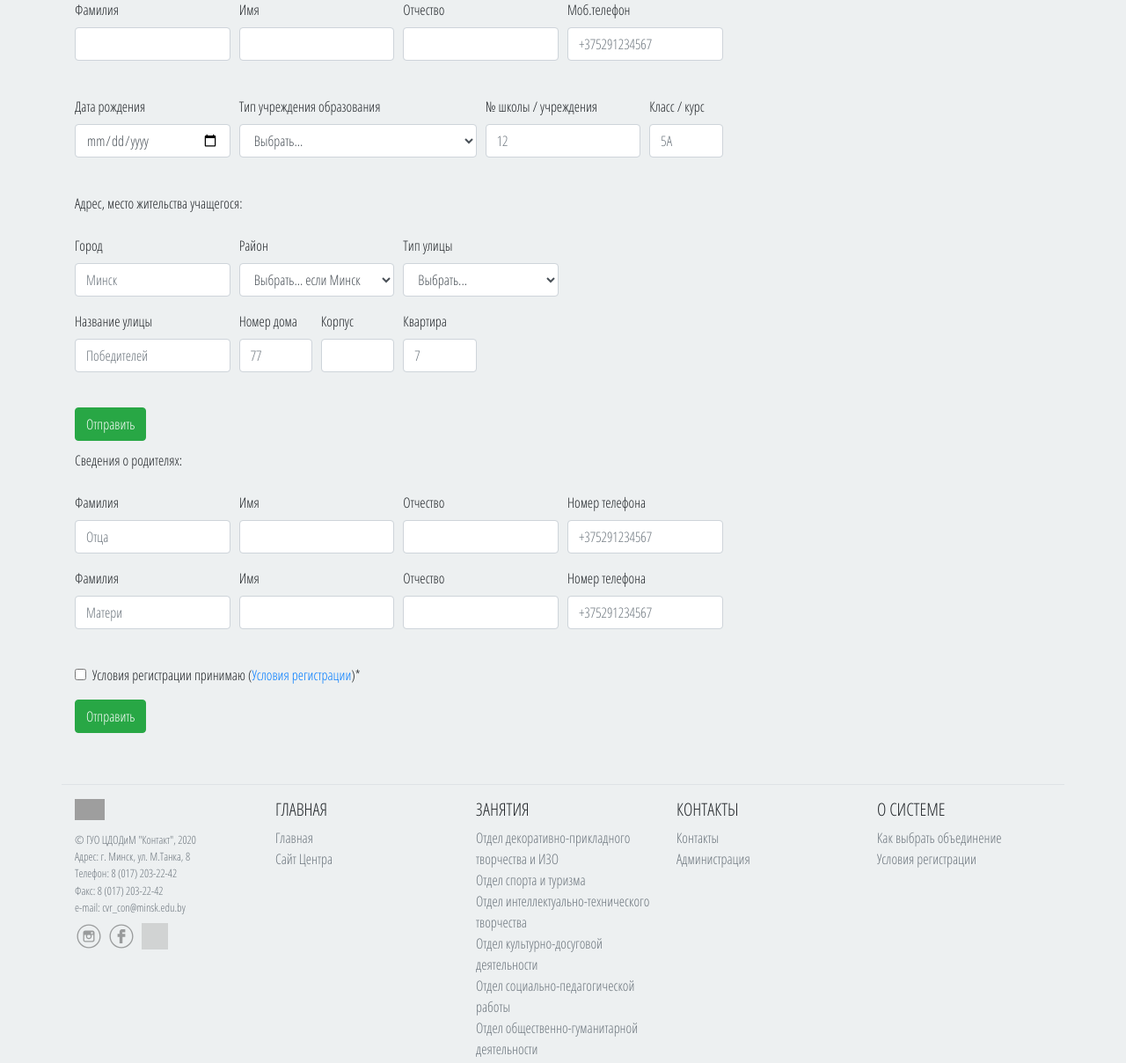
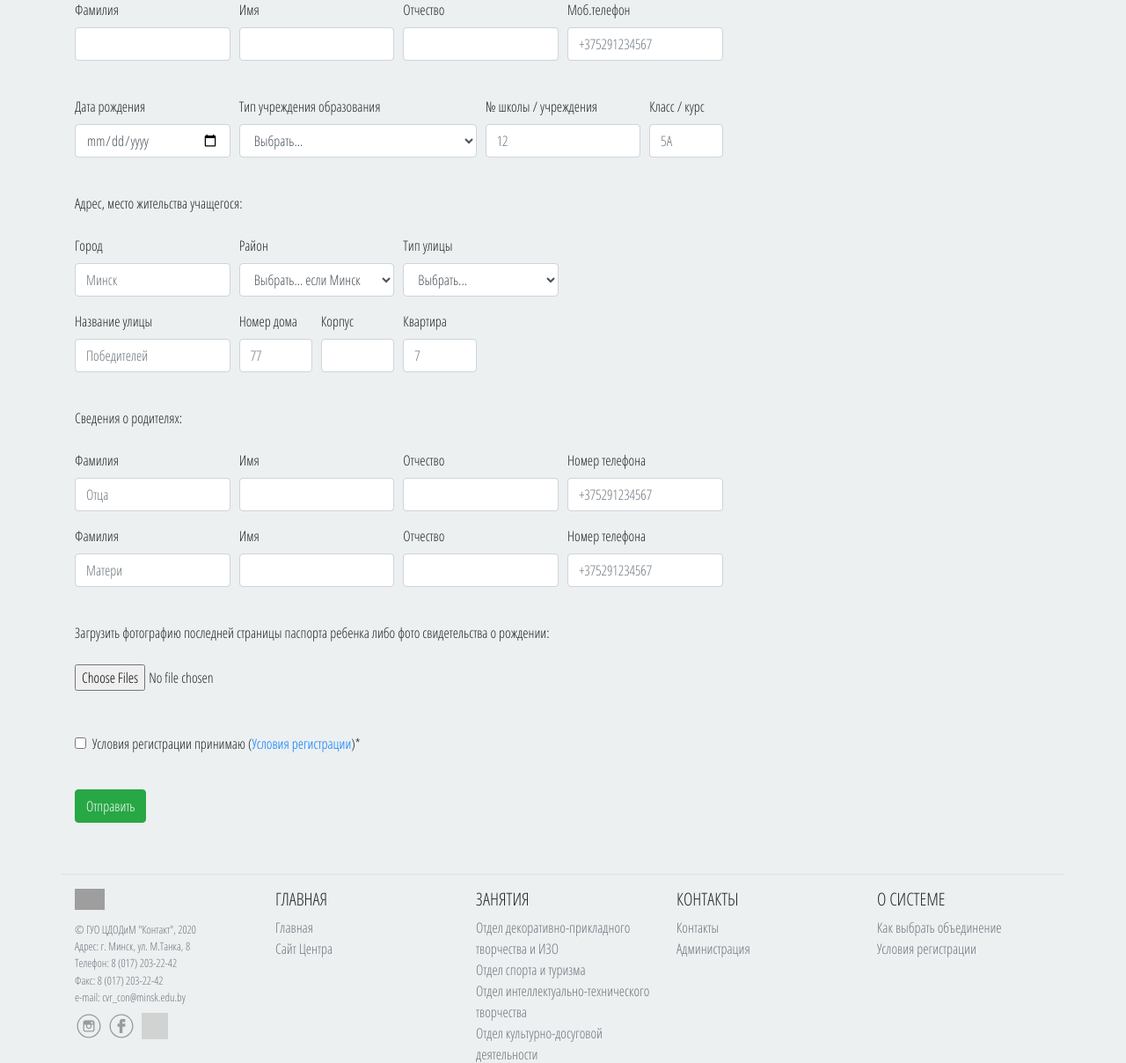
Before and after one commit to evgene30/python-flask-register, a Flask app: page / in a window 1280 px wide. Shown: the part 230-1438 px from the top of the page at 88% size. Run offline with Flask 2, Linux system fonts and the light colour scheme; some libraries are stand-ins or nearby versions; grey boxes are pictures that could not be loaded.

Commit message:
v.12.11.14

```diff
--- a/app.py
+++ b/app.py
@@ -35,8 +35,6 @@ def index():
         u = request.form['inputHome'].strip()
         r = request.form['inputCorpus'].strip()
         mr = request.form['inputRoom'].strip()
-
-
         # Ввод значений полей в базу данных
         cur.execute(
             """INSERT INTO user_kontakt (inputFamily, inputName, inputLastName, inputPhone, inputDateBirthsday, inputShool, inputNumberShool, inputClass, inputCity, inputRaion, inputTupeStreet, imputNameStreet, inputHome, inputCorpus, inputRoom)
--- a/templates/index.html
+++ b/templates/index.html
@@ -114,8 +114,6 @@
         </div>
     </div>
     <br>
-    <button type="submit" class="btn btn-success" style="margin-bottom: 10px;">Отправить</button>
-</form>
 Сведения о родителях:
     <br>
     <br>
@@ -157,12 +155,20 @@
     </div>
     <br>
     <div class="form-group">
+        <div class="image">
+            <label class="form-check-label">Загрузить фотографию последней страницы паспорта ребенка либо фото свидетельства о рождении:</label>
+            <br>
+            <br>
+            <input type="file" name="SendPhoto" multiple accept="image/*">
+        </div>
+        <br>
+        <br>
         <div class="form-check">
             <input class="form-check-input" type="checkbox" name="gridCheck">
-            <label class="form-check-label">
-                    Условия регистрации принимаю (<a href="/about">Условия регистрации</a>)*
+            <label class="form-check-label">Условия регистрации принимаю (<a href="/about">Условия регистрации</a>)*
             </label>
         </div>
+        <br>
     </div>
     <button type="submit" class="btn btn-success" style="margin-bottom: 10px;">Отправить</button>
 </form>
```
